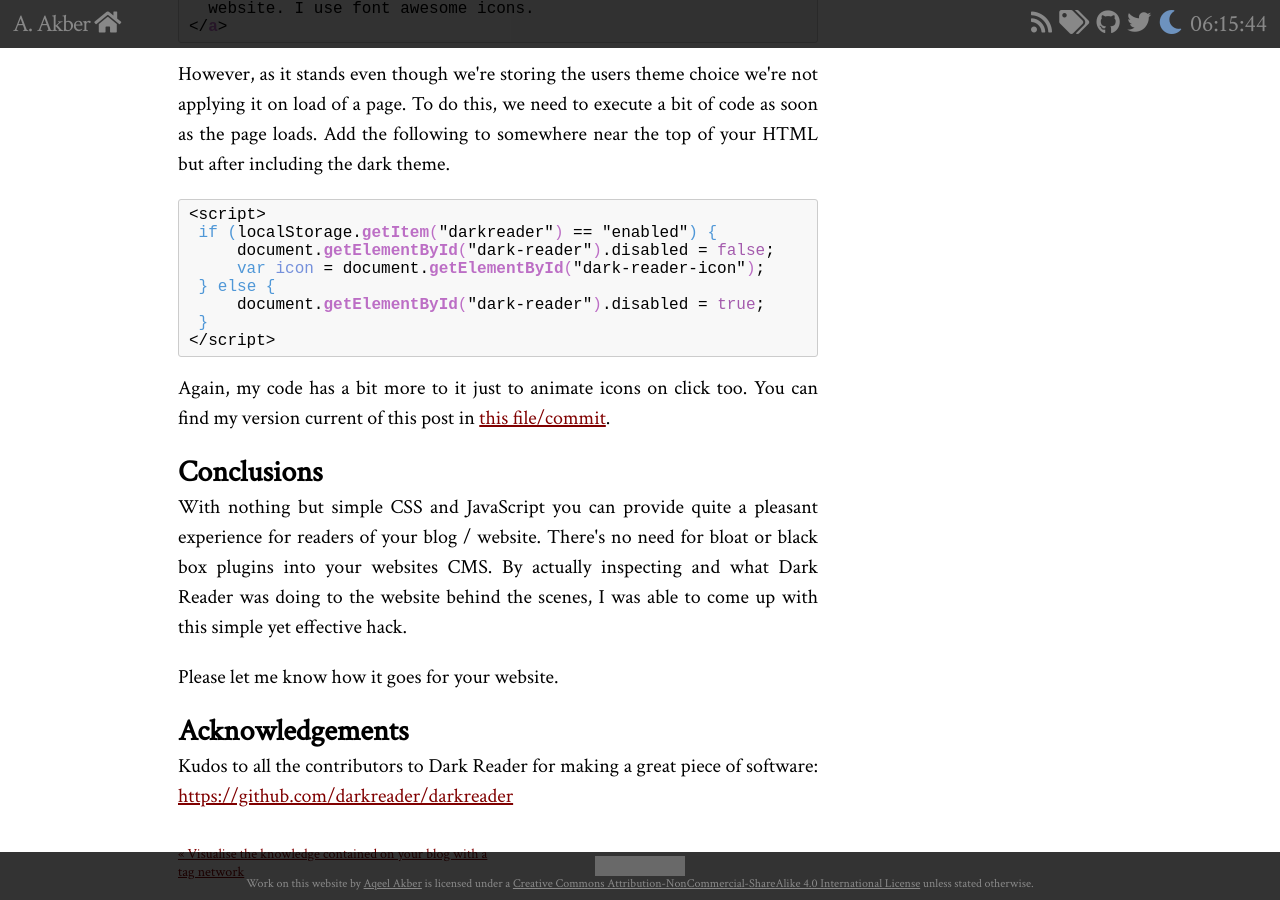
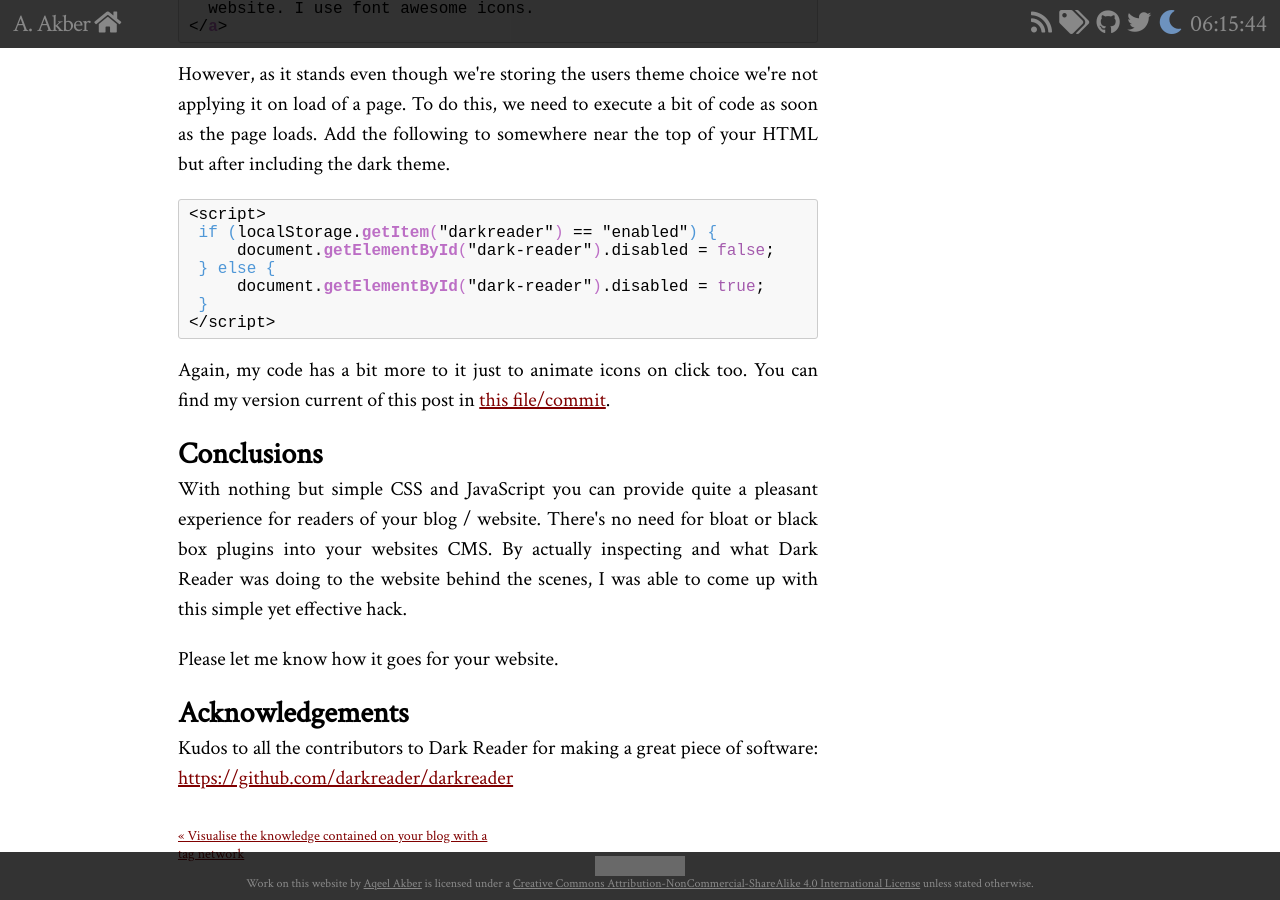
Before and after one commit to admiralakber/admiralakber.github.io, a Jekyll site: the page built from _posts/2018-09-25-dark-reader-theme-on-your-website.html, in a window 1280 px wide and 900 px high, scrolled down 1789 px. Built offline with Jekyll 4.4.1, drawn with Linux system fonts in a browser that asks for light colours; nearby versions of some CDN libraries; some web fonts are replaced; comment, search, counter and statistics services are not loaded; grey boxes are pictures that could not be loaded.

Commit message:
New post: Dark Reader. Removed case specific line 2

```diff
--- a/_posts/2018-09-25-dark-reader-theme-on-your-website.html
+++ b/_posts/2018-09-25-dark-reader-theme-on-your-website.html
@@ -107,7 +107,6 @@ your HTML but after including the dark theme.
 <pre class="src src-web">&lt;script&gt;
  <span style="color: #4f97d7;">if</span> <span style="color: #4f97d7;">(</span>localStorage.<span style="color: #bc6ec5; font-weight: bold;">getItem</span><span style="color: #bc6ec5;">(</span>"darkreader"<span style="color: #bc6ec5;">)</span> == "enabled"<span style="color: #4f97d7;">)</span> <span style="color: #4f97d7;">{</span>
      document.<span style="color: #bc6ec5; font-weight: bold;">getElementById</span><span style="color: #bc6ec5;">(</span>"dark-reader"<span style="color: #bc6ec5;">)</span>.disabled = <span style="color: #a45bad;">false</span>;
-     <span style="color: #4f97d7;">var</span> <span style="color: #7590db;">icon</span> = document.<span style="color: #bc6ec5; font-weight: bold;">getElementById</span><span style="color: #bc6ec5;">(</span>"dark-reader-icon"<span style="color: #bc6ec5;">)</span>;
  <span style="color: #4f97d7;">}</span> <span style="color: #4f97d7;">else</span> <span style="color: #4f97d7;">{</span>
      document.<span style="color: #bc6ec5; font-weight: bold;">getElementById</span><span style="color: #bc6ec5;">(</span>"dark-reader"<span style="color: #bc6ec5;">)</span>.disabled = <span style="color: #a45bad;">true</span>;
  <span style="color: #4f97d7;">}</span>
--- a/blog/2018-09-25-dark-reader-theme-on-your-website.org
+++ b/blog/2018-09-25-dark-reader-theme-on-your-website.org
@@ -82,7 +82,6 @@ header from any page.*
     <script>
      if (localStorage.getItem("darkreader") == "enabled") {
          document.getElementById("dark-reader").disabled = false;
-         var icon = document.getElementById("dark-reader-icon");
      } else {
          document.getElementById("dark-reader").disabled = true;
      }
```
